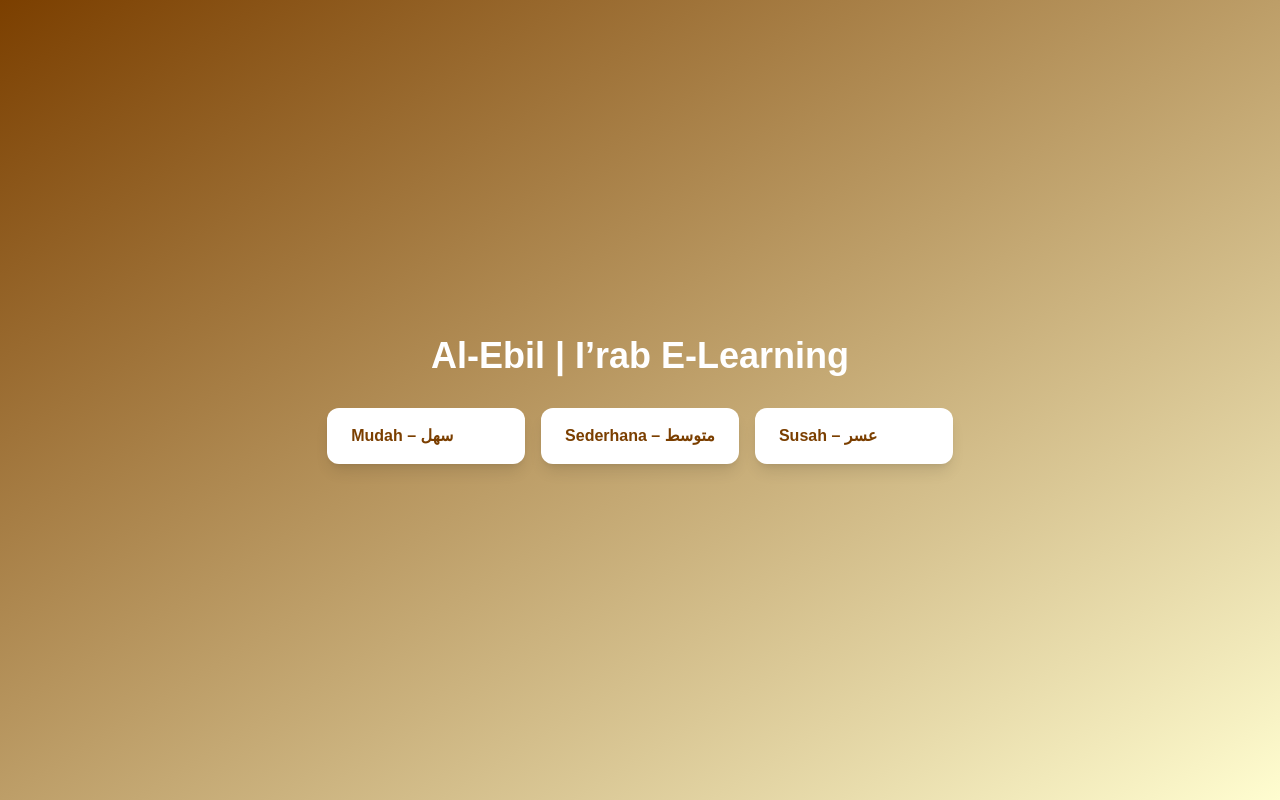
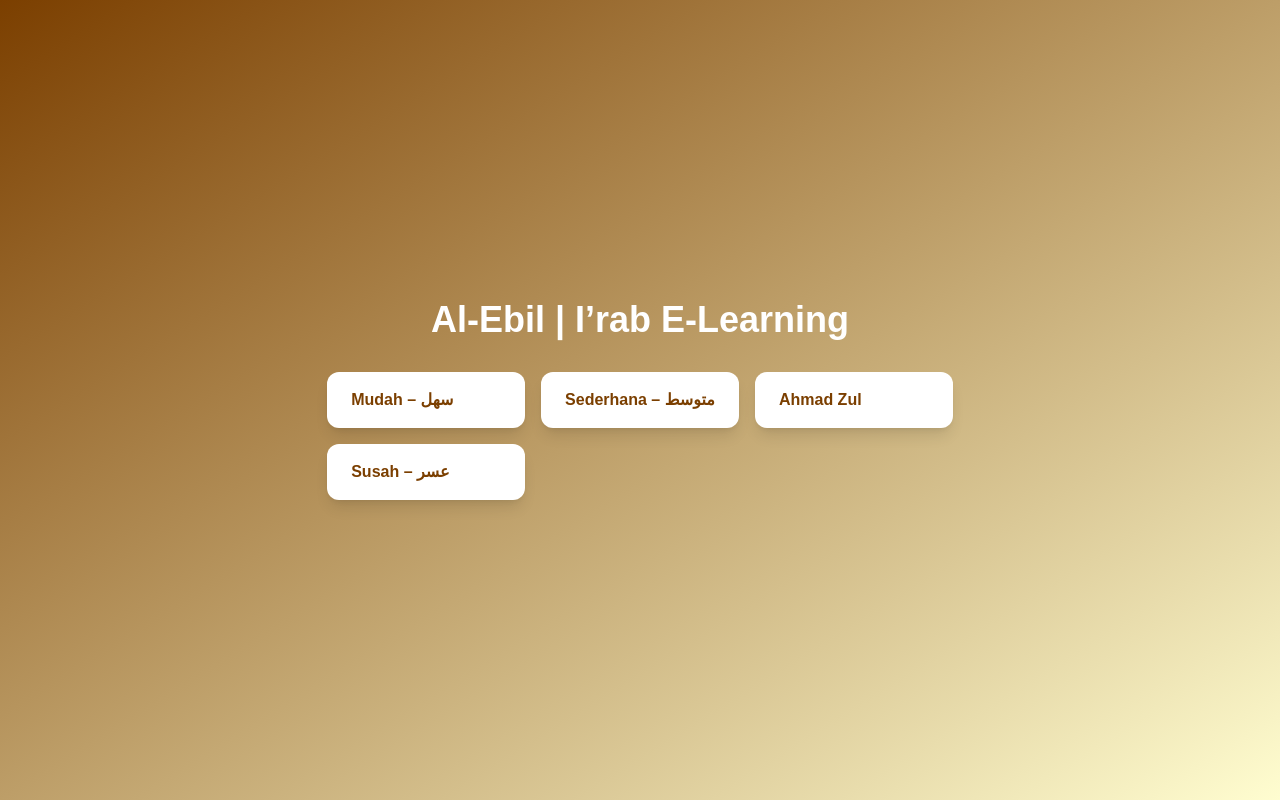
Before and after one commit to AfifHakem/AlEbil, a React (Create React App) app: page / in a window 1280 px wide. Built offline with nearby package versions, Linux system fonts and the light colour scheme.

Commit message:
Update Home.js

```diff
--- a/src/components/Home.js
+++ b/src/components/Home.js
@@ -5,7 +5,8 @@ export default function Home() {
   const mods = [
     { id: "mudah", name: "Mudah – سهل" },
     { id: "sederhana", name: "Sederhana – متوسط" },
-    { id: "pakar", name: "Susah – عسر" },
+    { id: "ahmad",name: "Ahmad Zul" },
+    { id: "susah", name: "Susah – عسر" },
   ];
 
   return (
```
